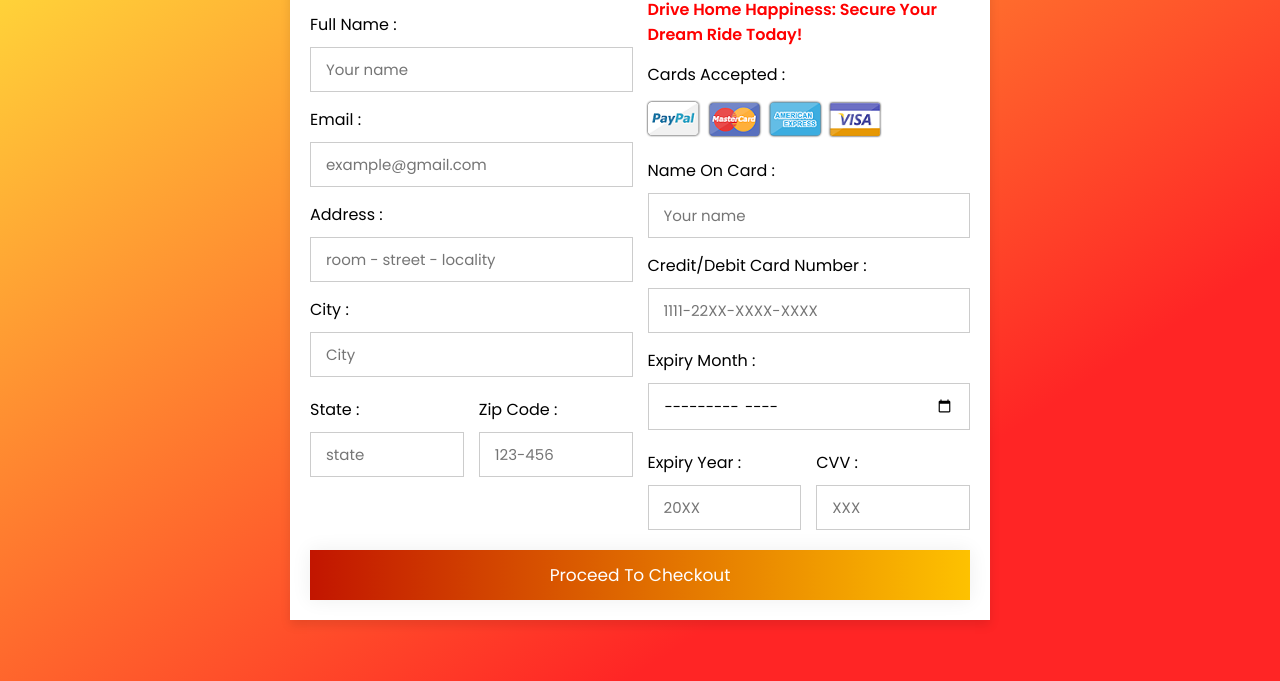
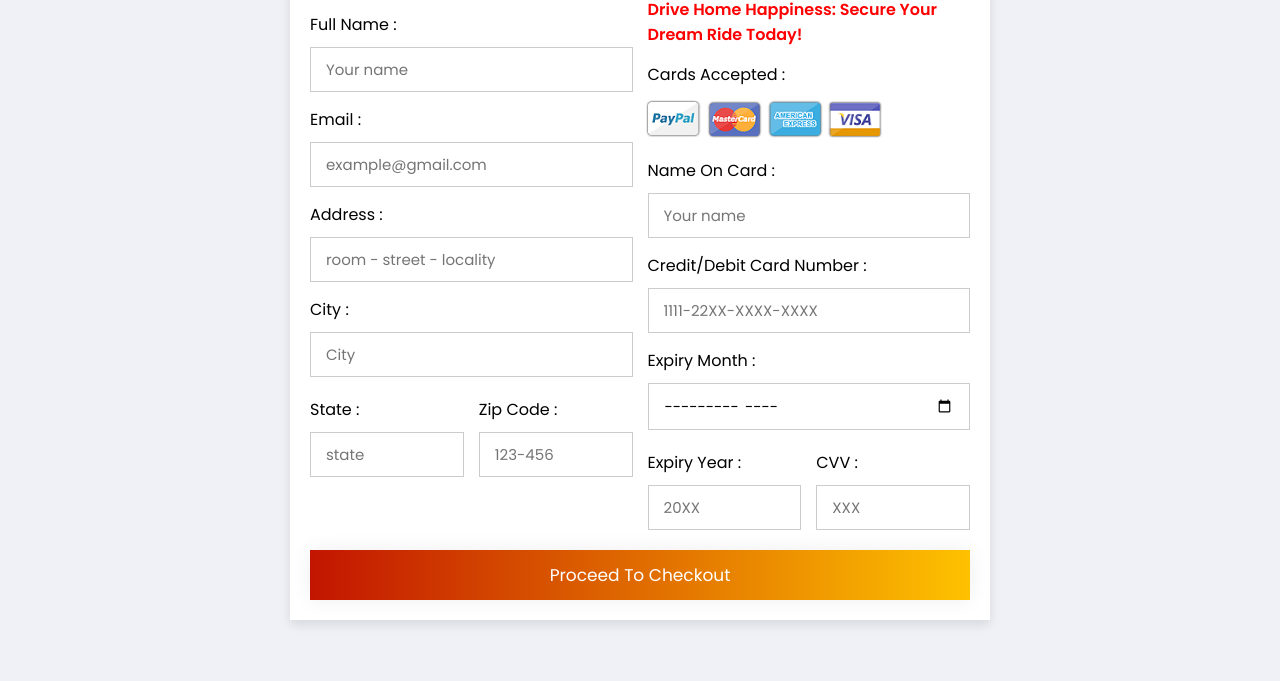
Before and after one commit to antoxavier21/Drives, a plain HTML site: page index.html in a window 1280 px wide. Shown: the part 119-800 px from the top of the page. Drawn offline with Linux system fonts and the light colour scheme.

Commit message:
Update styles.css

```diff
--- a/styles.css
+++ b/styles.css
@@ -16,7 +16,7 @@
   padding:25px;
   min-height: 100vh;
   background-color: #eff1f6;
-  background-image: linear-gradient(147deg, #FFE53B 0%, #FF2525 74%);
+
 }
 
 .container form{
```
